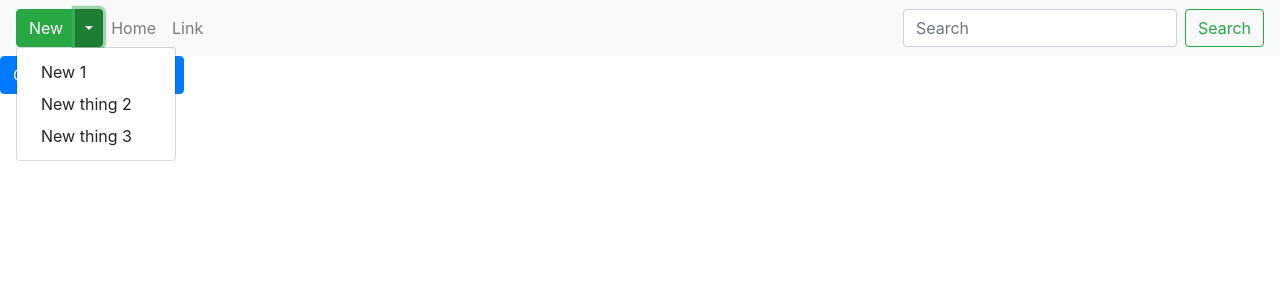
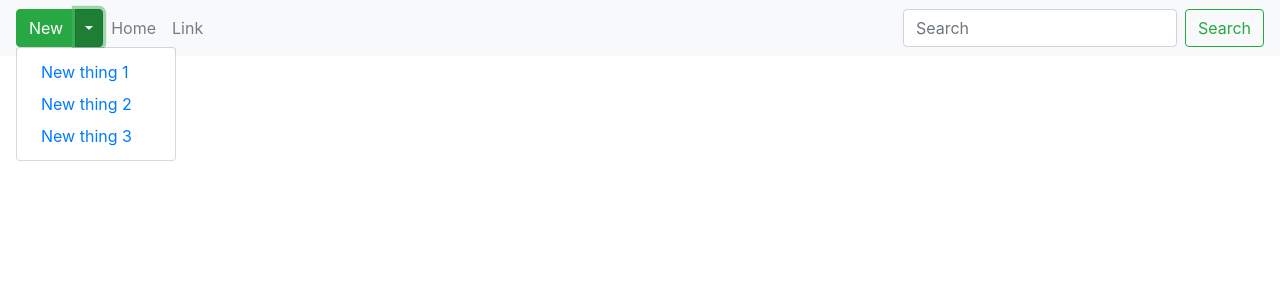
Before and after one commit to djbauman/react-sandbox, a React (Create React App) app: page / in a window 1280 px wide. Both pictures are taken after a click on the button 89 px from the left and 28 px from the top of the page. Shown: the top 300 px of the page. Built offline with nearby package versions, Linux system fonts and the light colour scheme.

Commit message:
add dropdown links

```diff
--- a/src/components/App.js
+++ b/src/components/App.js
@@ -7,10 +7,11 @@ import Home from "./Home";
 export class App extends React.Component {
   render() {
     return (
-      <div>
-        <Header />
-        <Home />
-      </div>
+      <Router>
+        <div>
+          <Header />
+        </div>
+      </Router>
     );
   }
 }
--- a/src/components/Header.js
+++ b/src/components/Header.js
@@ -1,17 +1,19 @@
 import React from "react";
+import { BrowserRouter as Router, Switch, Route, Link } from "react-router-dom";
 import { Navbar, Nav, NavDropdown, Form, FormControl, Button, ButtonGroup, Dropdown } from "react-bootstrap";
 import { NewButton } from "./NewButton";
 
 export const Header = (props) => {
   return (
+    <Router>
       <Navbar bg="light" expand="lg">
         <Dropdown as={ButtonGroup}>
           <Button variant="success">New</Button>
           <Dropdown.Toggle split variant="success" id="dropdown-split-basic" />
           <Dropdown.Menu>
-          <Dropdown.Item href="#/action-1">New 1</Dropdown.Item>
-          <Dropdown.Item href="#/action-2">New thing 2</Dropdown.Item>
-          <Dropdown.Item href="#/action-3">New thing 3</Dropdown.Item>
+            <Dropdown.Item><Link to="/action-1">New thing 1</Link></Dropdown.Item>
+            <Dropdown.Item><Link to="/action-2">New thing 2</Link></Dropdown.Item>
+            <Dropdown.Item><Link to="/action-3">New thing 3</Link></Dropdown.Item>
           </Dropdown.Menu>
         </Dropdown>
         <Navbar.Toggle aria-controls="basic-navbar-nav" />
@@ -26,5 +28,6 @@ export const Header = (props) => {
           </Form>
         </Navbar.Collapse>
       </Navbar>
+    </Router>
   );
 };
```
Lines whose indentation alone changed are shown as unchanged.
